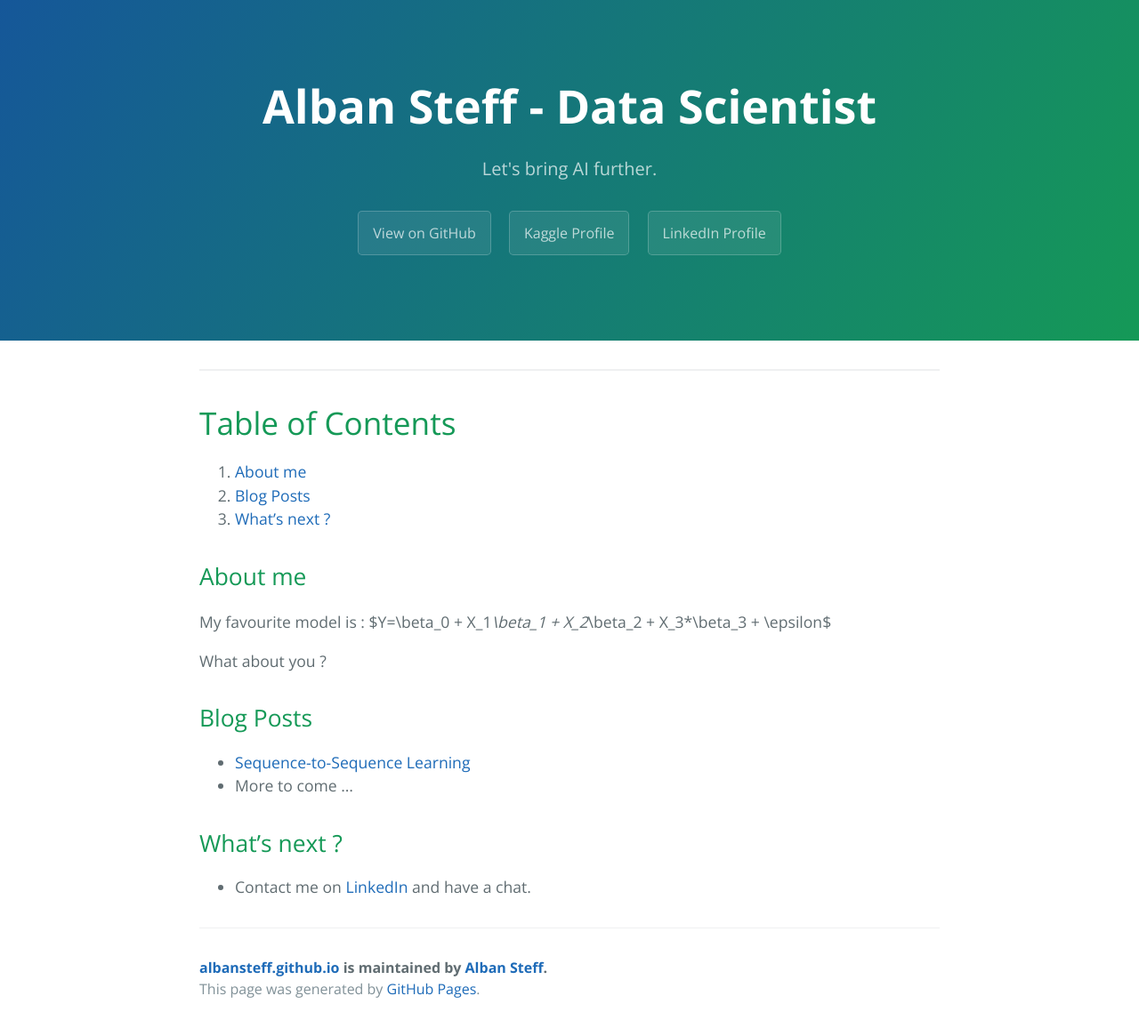
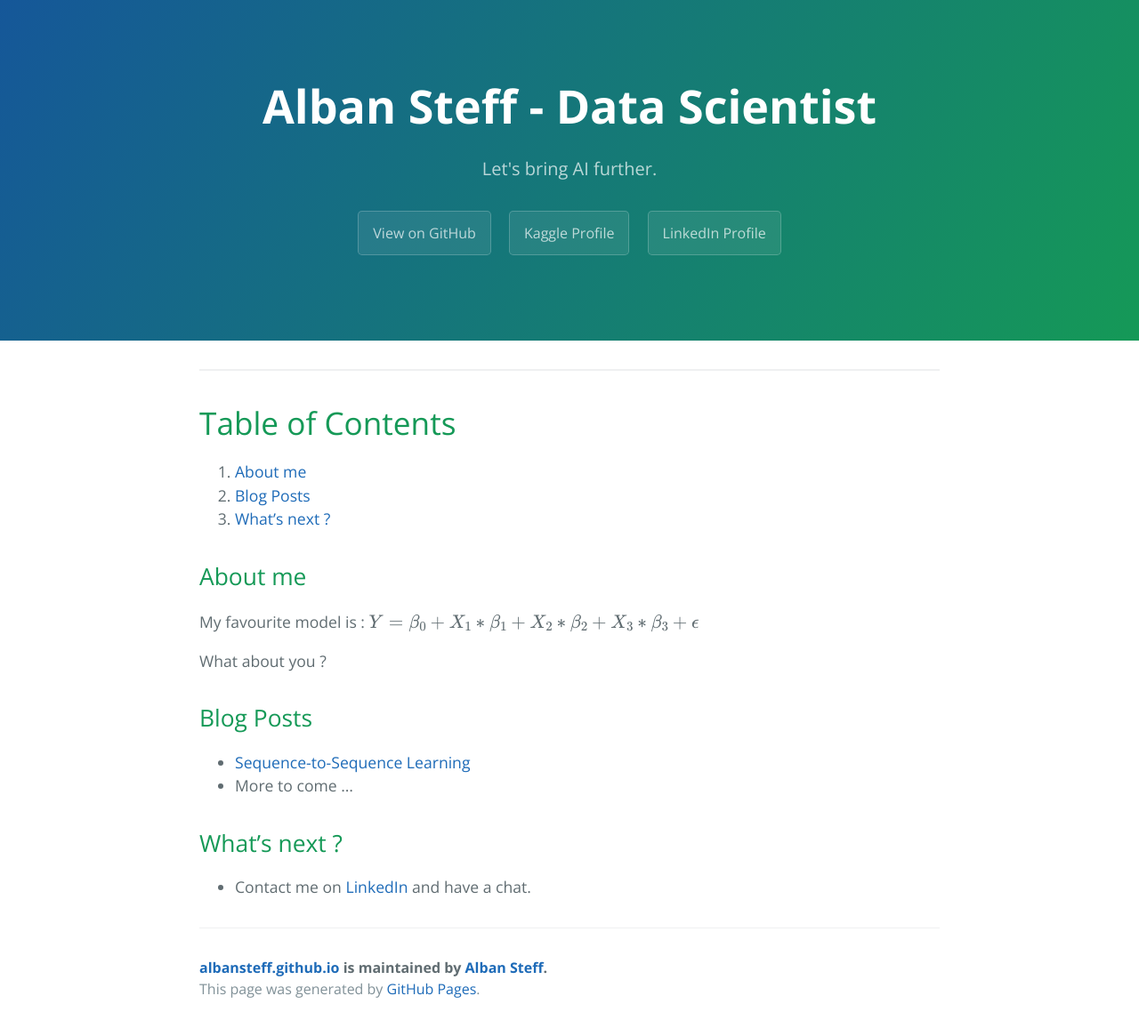
Before and after one commit to albansteff/albansteff.github.io, a Jekyll site: the page built from index.md, in a window 1280 px wide. Shown: the whole page at 89% size. Built offline with Jekyll 4.4.1, drawn with Linux system fonts in a browser that asks for light colours; our own code applies the rules of GitHub Pages for plain Markdown files.

```diff
--- a/index.md
+++ b/index.md
@@ -7,7 +7,7 @@
 
 ## About me
 
-My favourite model is : $Y=\beta_0 + X_1*\beta_1 + X_2*\beta_2 + X_3*\beta_3 + \epsilon$
+My favourite model is : $$Y=\beta_0 + X_1*\beta_1 + X_2*\beta_2 + X_3*\beta_3 + \epsilon$$
 
 What about you ?
 
```
